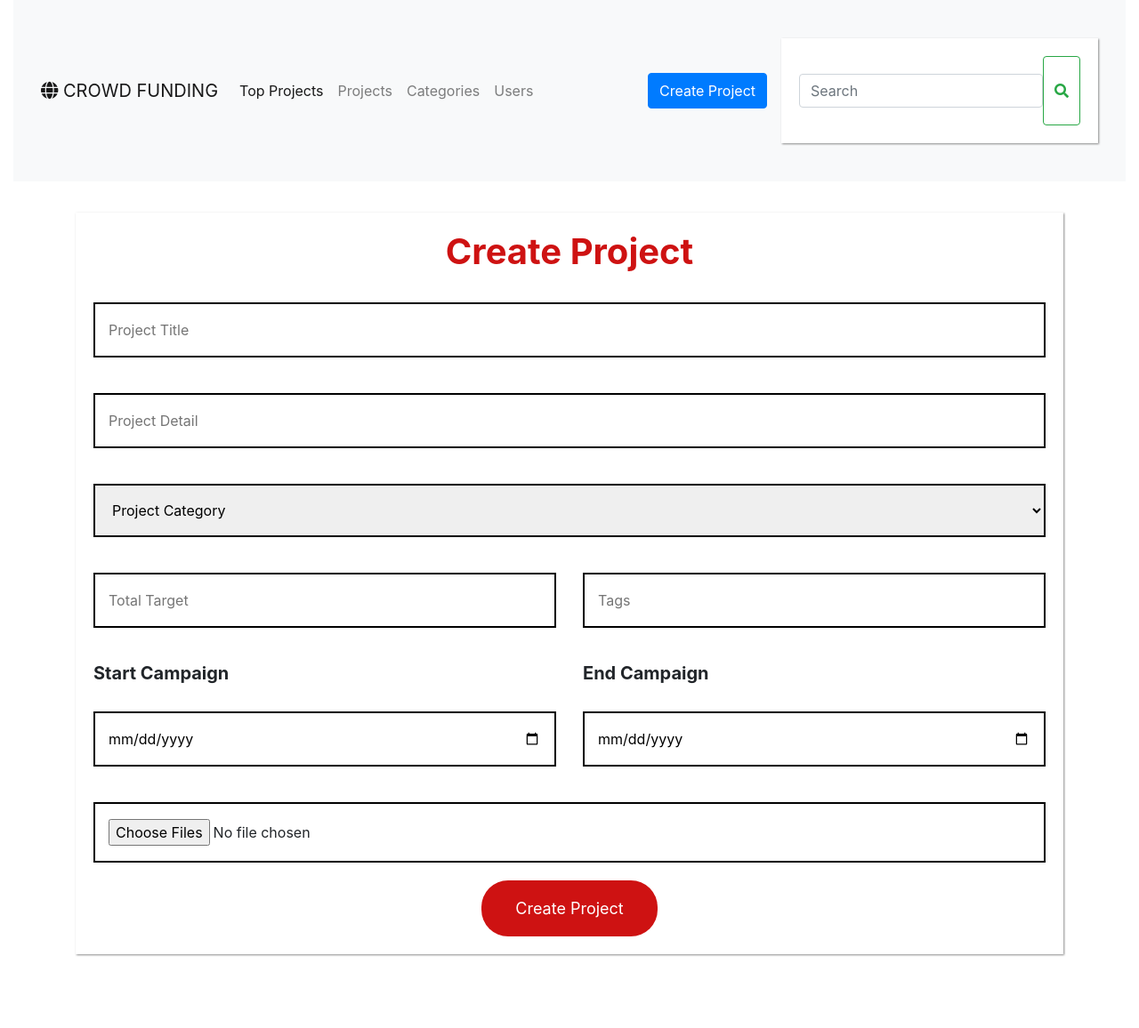
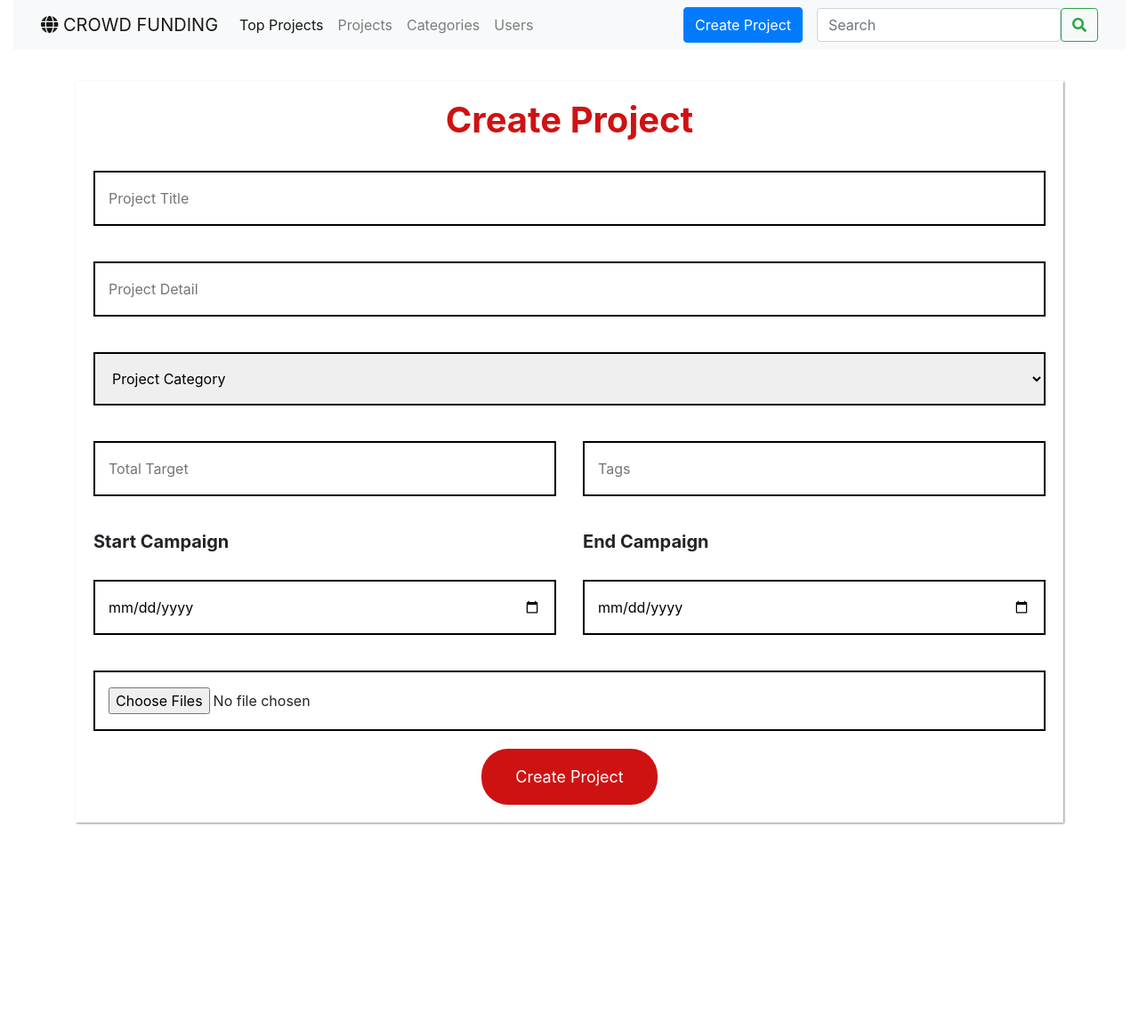
Before and after one commit to mohamed7855/Crowd-Funding-App, a Django app: page /New in a window 1280 px wide. Shown: the whole page at 89% size. After the commit the page ends 927 px from the top, so only its background shows below. Run offline with Django 5.2, Linux system fonts and the light colour scheme; the visitor is signed in with stand-in values (Sample User, id 1); data that the repository does not hold is empty; some libraries are stand-ins or nearby versions.

Commit message:
change style

```diff
--- a/fundProject/static/css/addProject.css
+++ /dev/null
@@ -1,52 +0,0 @@
-
-#add{
-    min-height:100vh ;
-
-}
-
-form {
-    margin-block: 35px;
-    background-color: #fff;
-    padding: 20px;
-    filter: drop-shadow(rgba(0, 0, 0, 0.45) 1px 1px 1px);
-}
-
-form h1{
-    text-align: center;
-    font-size: 40px;
-    font-weight: bold;
-    padding-bottom: 5px;
-    color: hsl(0, 84%, 44%);
-}
-form input ,select
-{
-    padding: 17px 15px;
-    margin-block: 20px;
-    width: 100% !important;
-    border: 2px solid black;
-  }
-
-
-
-form input:focus {
-    border: 2px solid hsl(0, 84%, 44%);
-    outline: none;
-  }
-
- form button {
-    padding: 18px 38px;
-    font-size: 18px;
-    color: #fff;
-    border-radius: 30px;
-    border: none;
-    background-color: hsl(0, 84%, 44%);
-  }
-
-form button:hover {
-    background-color: red;
-  }
-
-form label span{
-    font-size: 20px;
-    font-weight: bold;
-}
--- a/user/static/css/addUser.css
+++ b/fundProject/static/css/styleAdd.css
@@ -1,34 +1,39 @@
-#add {
-  min-height: 100vh;
+
+#add{
+  min-height:100vh ;
+
 }
 
-form {
+.sytle_form {
   margin-block: 35px;
   background-color: #fff;
   padding: 20px;
   filter: drop-shadow(rgba(0, 0, 0, 0.45) 1px 1px 1px);
 }
 
-form h1 {
+.sytle_form h1{
   text-align: center;
   font-size: 40px;
   font-weight: bold;
   padding-bottom: 5px;
   color: hsl(0, 84%, 44%);
 }
-form input {
+.sytle_form input ,select
+{
   padding: 17px 15px;
   margin-block: 20px;
   width: 100% !important;
   border: 2px solid black;
 }
 
-form input:focus {
+
+
+.sytle_form input:focus {
   border: 2px solid hsl(0, 84%, 44%);
   outline: none;
 }
 
-form button {
+.sytle_form button {
   padding: 18px 38px;
   font-size: 18px;
   color: #fff;
@@ -37,11 +42,11 @@ form button {
   background-color: hsl(0, 84%, 44%);
 }
 
-form button:hover {
+.sytle_form button:hover {
   background-color: red;
 }
 
-form label span {
+.sytle_form label span{
   font-size: 20px;
   font-weight: bold;
 }
--- a/fundProject/templates/category/addCategory.html
+++ b/fundProject/templates/category/addCategory.html
@@ -3,13 +3,13 @@
 
 {% block style %}
 <link rel="stylesheet" href="{% static 'bootstrap/css/bootstrap.min.css' %}" />
-<link rel="stylesheet" href="{% static 'css/addProject.css' %}" />
+<link rel="stylesheet" href="{% static 'css/styleAdd.css' %}" />
 {% endblock %}
 
 {% block content %}
 <div  class="d-flex justify-content-center align-items-center  parent">
     <div class="container parent mx-auto">
-        <form method='post' enctype='multipart/form-data'>
+        <form method='post' class='sytle_form' enctype='multipart/form-data'>
             {% csrf_token %}
             <h1>Create Category</h1>
             <input type="text" name="categoryName" required placeholder="Category Name" />
--- a/fundProject/templates/fundProject/addProject.html
+++ b/fundProject/templates/fundProject/addProject.html
@@ -2,7 +2,7 @@
 {%load static %}
 {% block style %}
 <link rel="stylesheet" href="{% static 'bootstrap/css/bootstrap.min.css' %}" />
-<link rel="stylesheet" href="{% static 'css/addProject.css' %}" />
+<link rel="stylesheet" href="{% static 'css/styleAdd.css' %}" />
 {% endblock %}
 {%block content%}
 <div
@@ -10,7 +10,7 @@
   class="d-flex justify-content-center align-items-center bg-denger parent"
 >
   <div class="container parent mx-auto">
-    <form  method="post" enctype="multipart/form-data">
+    <form  method="post" class='sytle_form' enctype="multipart/form-data">
       {%csrf_token%}
       <h1>Create Project</h1>
       <input type="text" name="title" required placeholder="Project Title" />
--- a/user/static/css/allUser.css
+++ b/user/static/css/StyleAllUser.css
@@ -66,7 +66,7 @@ h1{
 
 
 
-button {
+  .user button {
     margin-top: 15px;
     padding: 15px 0px;
     font-size: 22px;
@@ -77,6 +77,6 @@ button {
     background-color: hsl(0, 84%, 44%);
   }
 
-button:hover {
+  .user button:hover {
     background-color: red;
   }
```
Also changed, not shown: user/static/css/StyleAddUser.css (added, +47 -0 lines), user/templates/addUser.html (+5 -5 lines), user/templates/allUser.html (+9 -1 lines).
